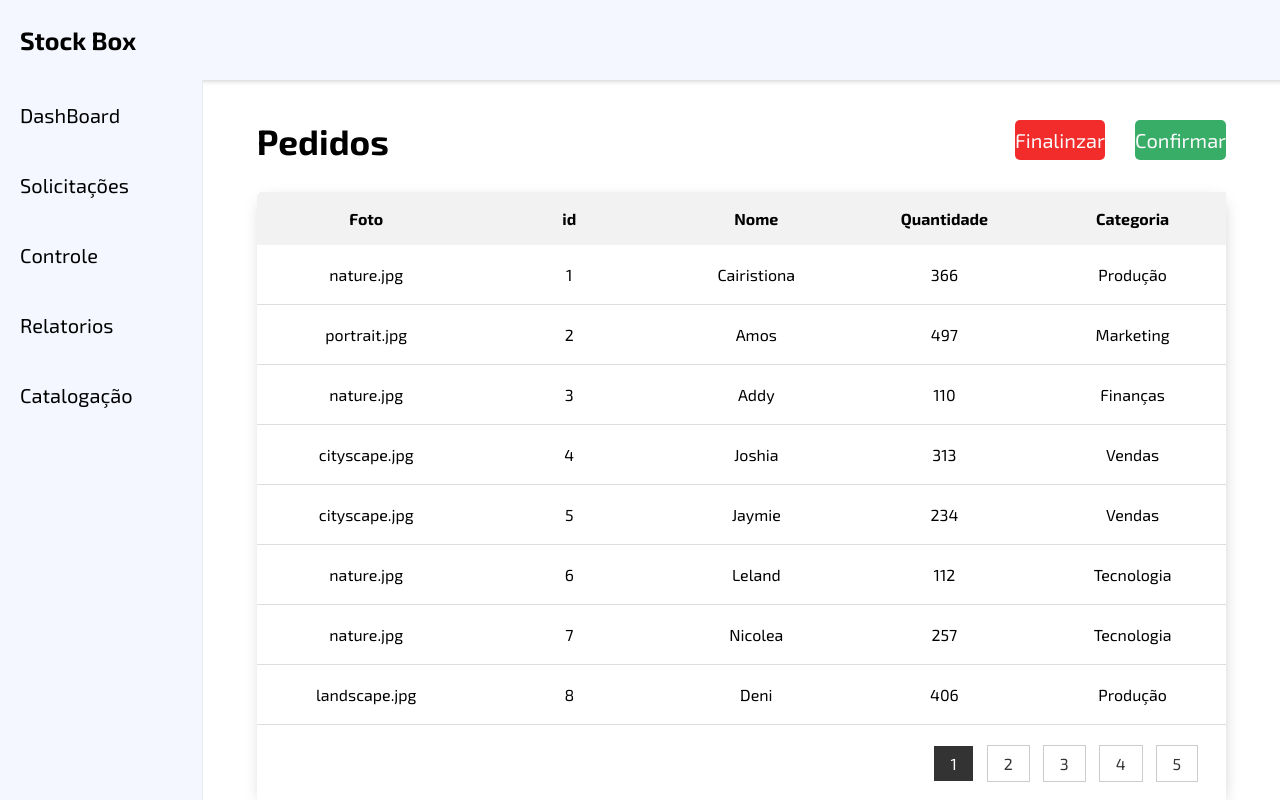
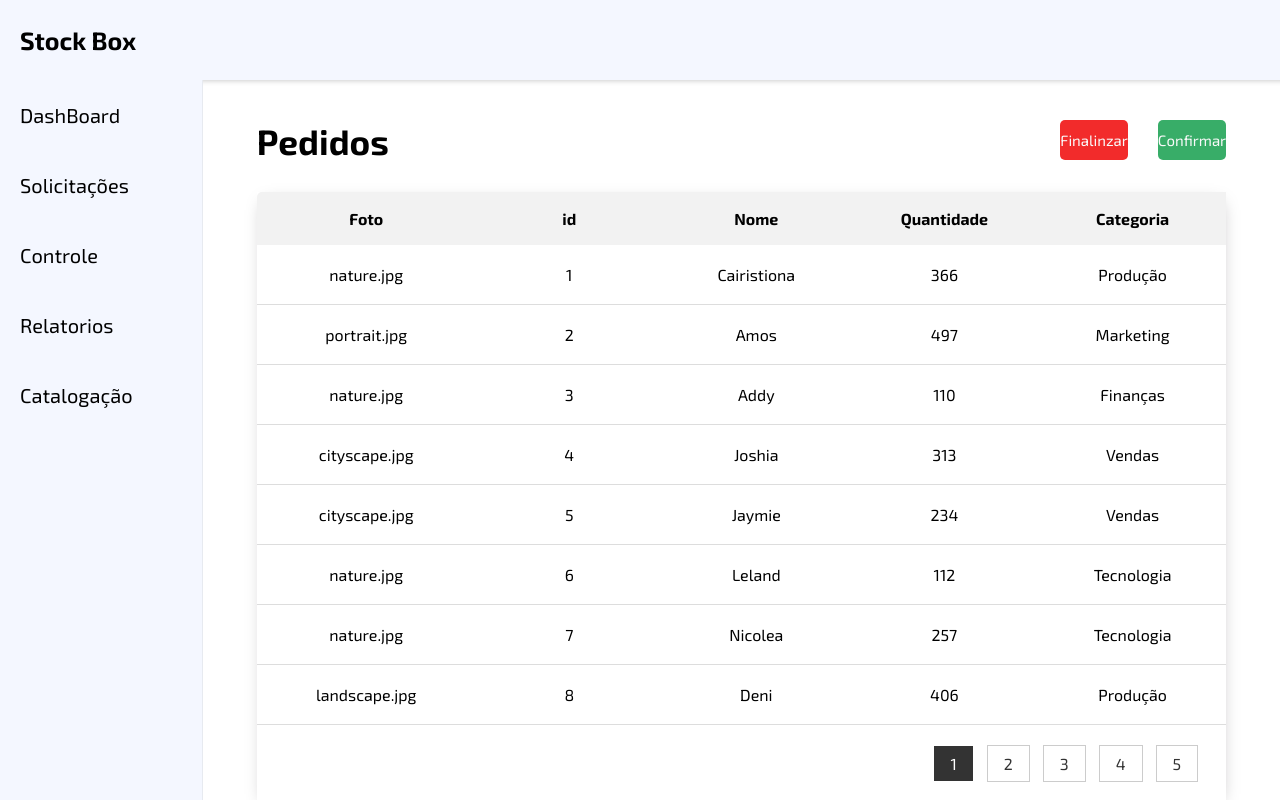
Before and after one commit to onDashCorporation/frontend, a React (Vite) app: page /pedidos in a window 1280 px wide. Built offline with nearby package versions, Linux system fonts and the light colour scheme.

Commit message:
Style: update

```diff
--- a/src/pages/Movimentacao/style.jsx
+++ b/src/pages/Movimentacao/style.jsx
@@ -1,6 +1,5 @@
 import styled from "styled-components";
-import * as I from "iconoir-react"
-
+import * as I from "iconoir-react";
 
 export const Body = styled.div`
   display: flex;
@@ -29,7 +28,7 @@ export const Section = styled.div`
 export const SectionConatiner = styled.div`
   display: flex;
   flex-direction: row;
-justify-content:space-between ;
+  justify-content: space-between;
   margin-top: 40px;
   width: 90%;
   gap: 20px;
@@ -55,10 +54,14 @@ export const Op = styled.button`
   border-radius: 5px;
   background-color: #d9d9d9;
   cursor: pointer;
-  background-color: ${(props) => (props.select === 'true' || props.select === 'false') ? '#277DFF' : '#d9d9d9'};
-  color: ${(props) => (props.select === 'true' || props.select === 'false') ? '#ffffff' : '#000000'};
-
-
+  background-color: ${(props) =>
+    props.select === "true" || props.select === "false"
+      ? "#277DFF"
+      : "#d9d9d9"};
+  color: ${(props) =>
+    props.select === "true" || props.select === "false"
+      ? "#ffffff"
+      : "#000000"};
 `;
 
 export const InsertContainer = styled.div`
@@ -81,52 +84,37 @@ export const TableContainer = styled.div`
   width: 90%;
   height: 900px;
   margin-bottom: 5%;
-  justify-content:space-between;
+  justify-content: space-between;
   display: flex;
   flex-direction: column;
   cursor: pointer;
-  -webkit-box-shadow: 1px 5px 17px -7px rgba(173,170,173,0.98);
-  -moz-box-shadow: 1px 5px 17px -7px rgba(173,170,173,0.98);
-  box-shadow: 1px 5px 17px -7px rgba(173,170,173,0.98);
+  -webkit-box-shadow: 1px 5px 17px -7px rgba(173, 170, 173, 0.98);
+  -moz-box-shadow: 1px 5px 17px -7px rgba(173, 170, 173, 0.98);
+  box-shadow: 1px 5px 17px -7px rgba(173, 170, 173, 0.98);
 `;
 
 export const StyledTable = styled.table`
   width: 100%;
   border-collapse: collapse;
-
 `;
 
 export const TableHeader = styled.thead`
   background-color: #f2f2f2;
 `;
-export const Overflow = styled.div`
-
-`;
+export const Overflow = styled.div``;
 export const ThHeader = styled.th`
   padding: 17px;
   font-weight: bold;
   text-align: center;
-  border-top-left-radius: ${({ isFirst }) => isFirst ? '5px' : '0px'};
-  border-top-right-radius: ${({ isLast }) => isLast ? '5px' : '0'};
-
+  border-top-left-radius: ${({ isFirst }) => (isFirst ? "5px" : "0px")};
+  border-top-right-radius: ${({ isLast }) => (isLast ? "5px" : "0")};
 `;
 
+export const TrHeader = styled.tr``;
 
-export const TrHeader = styled.tr`
-
-`;
-
-
-export const TableBody = styled.tbody`
-
-
-`;
-export const Vazio = styled.div`
-
-
-`;
+export const TableBody = styled.tbody``;
+export const Vazio = styled.div``;
 export const TrBody = styled.tr`
-
   &:hover {
     background-color: #fbfbfb;
   }
@@ -138,8 +126,7 @@ export const TrBody = styled.tr`
   color: #0e0e0e;
 `;
 
-export const TableCell = styled.td`
-`;
+export const TableCell = styled.td``;
 
 export const StyledTableCell = styled(TableCell)`
   border-bottom: 1px solid #ddd;
@@ -147,16 +134,40 @@ export const StyledTableCell = styled(TableCell)`
   width: 80px;
   height: 30px;
   text-align: center;
-
 `;
 export const Test = styled.div`
   text-align: center;
-
+`;
+export const ItemContainer = styled.div`
+  display: flex;
+  justify-content: center;
+  align-items: center;
+  width: 100%;
+  height: 100%;
+`;
+export const RadiusButto = styled.div`
+  display: flex;
+  justify-content: center;
+  align-items: center;
+  width: 40px;
+  height: 40px;
+  border-radius: 100px;
+  &:hover {
+    transition: all 0.3s ease;
+    transition: all 0.3s ;
+    background-color: #ff0000;
+  }
 `;
 
 export const ItemButton = styled(I.Xmark)`
   width: 40px;
   color: #7a7a7a;
+
+  &:hover {
+    transition: all 0.3s ease;
+    transition: all 0.3s ;
+    color: #ffffff;
+  }
 `;
 export const Edit = styled(I.EditPencil)`
   width: 20px;
@@ -181,17 +192,23 @@ flex-direction: row;
   align-items: center;
   justify-content: right;
   gap: 50px;
-`
+`;
 export const ButtonContainer = styled.div`
-width: 185px;
+  width: 85px;
   padding: 4px;
   border-radius: 5px;
-background-color: #38AD68;
+  background-color: #38ad68;
   color: #ffff;
   &:active {
     transform: scale(98%);
     transition: transform 0.2s ease;
     background-color: #2e8d56;
-
   }
-`
+  &:hover {
+    transition: transform 0.2s ease;
+    background-color: #2e8d56;
+  }
+`;
+export const ButtonOp = styled.div`
+  width: 185px;
+`;
--- a/src/pages/Solicitacoes/pedidos.jsx
+++ b/src/pages/Solicitacoes/pedidos.jsx
@@ -30,8 +30,8 @@ const Pedidos = () => {
           <S.SectionConatiner>
             <S.Title>Pedidos</S.Title>
             <S.ButtonContainer>
-               <ButtonConfirm Title="Finalinzar" backgroundColor="#f22b2b" />
-               <ButtonConfirm Title="Confirmar" backgroundColor="#38AD68"/>
+               <ButtonConfirm Title="Finalinzar" backgroundColor="#f22b2b" fontSize="15px"  width="120px"/>
+               <ButtonConfirm Title="Confirmar" backgroundColor="#38AD68" fontSize="15px" width="120px"/>
                </S.ButtonContainer>
           </S.SectionConatiner>
 
```
Lines whose indentation alone changed are shown as unchanged.
